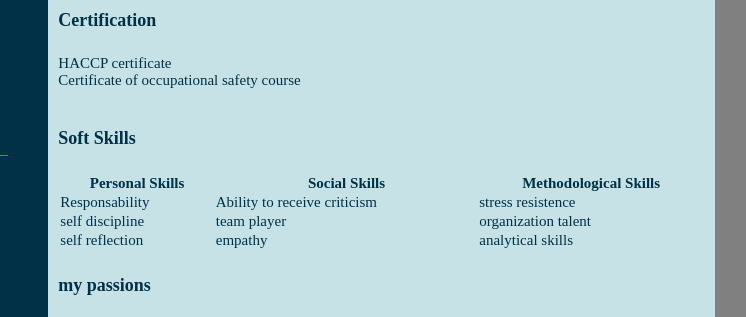
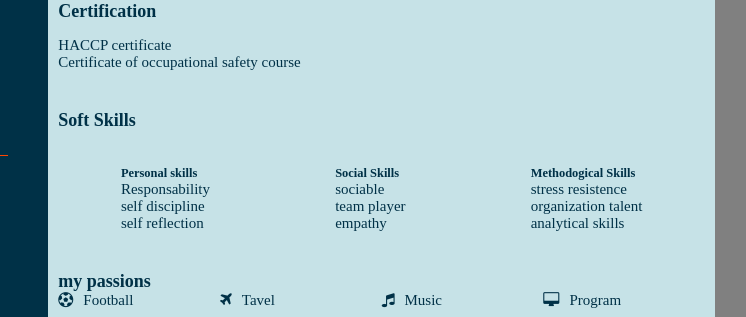
Before and after one commit to Giosue1dev/portfolio, a plain HTML site: page Progetto Html e Css Famà Giosue/CV/CV.html in a window 1280 px wide. Shown: the part 377-694 px from the top of the page, 425-1171 px from the left. Drawn offline with Linux system fonts and the light colour scheme.

Commit message:
cv clean

```diff
--- a/Progetto Html e Css Famà Giosue/CV/CV.html
+++ b/Progetto Html e Css Famà Giosue/CV/CV.html
@@ -73,30 +73,25 @@
 
     <h4 class="ss" id="title">Soft Skills</h4>
     <div class="soft">
-        <table class="table">
-            <tr class="titolos">
-                <th>Personal Skills</th>
-                <th>Social Skills</th>
-               <th>Methodological Skills</th>
-            </tr>
-            <tr>
-                <td>Responsability</td>
-                <td>Ability to receive criticism</td>
-                <td>stress resistence</td>
 
-
-            </tr>
-            <tr>
-                <td>self discipline</td>
-                <td>team player</td>
-                <td>organization talent</td>
-            </tr>
-            <tr>
-                <td>self reflection</td>
-                <td>empathy</td>
-                <td>analytical skills</td>
-            </tr>
-        </table>
+        <ul>
+            <h5>Personal skills</h5>
+            <li>Responsability</li>
+            <li>self discipline</li>
+            <li>self reflection</li>
+        </ul>
+        <ul>
+            <h5>Social Skills</h5>
+            <li>sociable</li>
+            <li>team player</li>
+            <li>empathy</li>
+        </ul>
+        <ul>
+            <h5>Methodogical Skills</h5>
+            <li>stress resistence</li>
+            <li>organization talent</li>
+            <li>analytical skills</li>
+        </ul>
     </div>
     <div class="passion" id="title"> <h4>my passions</h4>
         <div class="icones">
--- a/Progetto Html e Css Famà Giosue/css/curriculum.css
+++ b/Progetto Html e Css Famà Giosue/css/curriculum.css
@@ -108,16 +108,34 @@ body{
    display: grid;
     grid-template-columns: 1fr 1fr 1fr 1fr;
  }
+ .soft{
+   display: flex;
+   flex-direction: row;
+   justify-content: space-around;
+ }
 
-.table{
-    width: 100%;
-
-
+h4{
+   margin-bottom: 0px;
+}
+h5{
+   margin-bottom: 0px;
 }
 i{
    margin-right: 10px;
 }
-  @media  only screen and (min-width:402px) and (max-width: 1000px){
+
+@media (max-width:401px){
+  .soft{
+     display: block;
+  }
+}
+
+
+
+
+
+
+@media  (max-width: 1000px){
    .container{
       margin: 10px;
       grid-template-columns: repeat(1,1fr);
@@ -127,21 +145,3 @@ i{
       grid-template-columns: 2fr 2fr;
    }
 }
-
-
-@media (max-width:401) {
-   .container{
-      margin: 10px;
-      grid-template-columns: repeat(1,1fr);
-
-   }
-   .icones{
-      grid-template-columns: 2fr 2fr;
-   }
-
-
-   .soft{
-     position: absolute;
-     bottom: 10px;
-   }
-}
```
